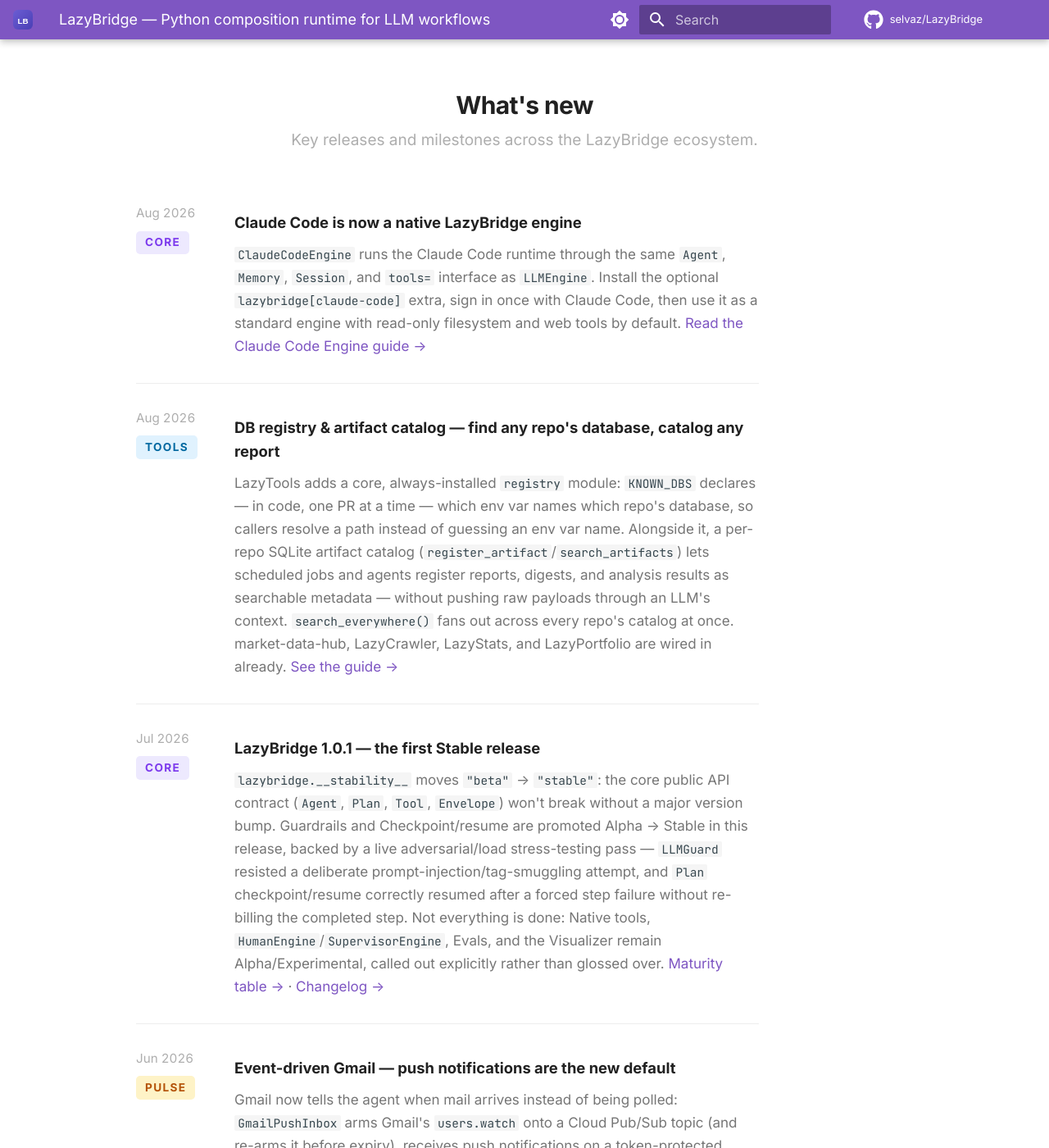
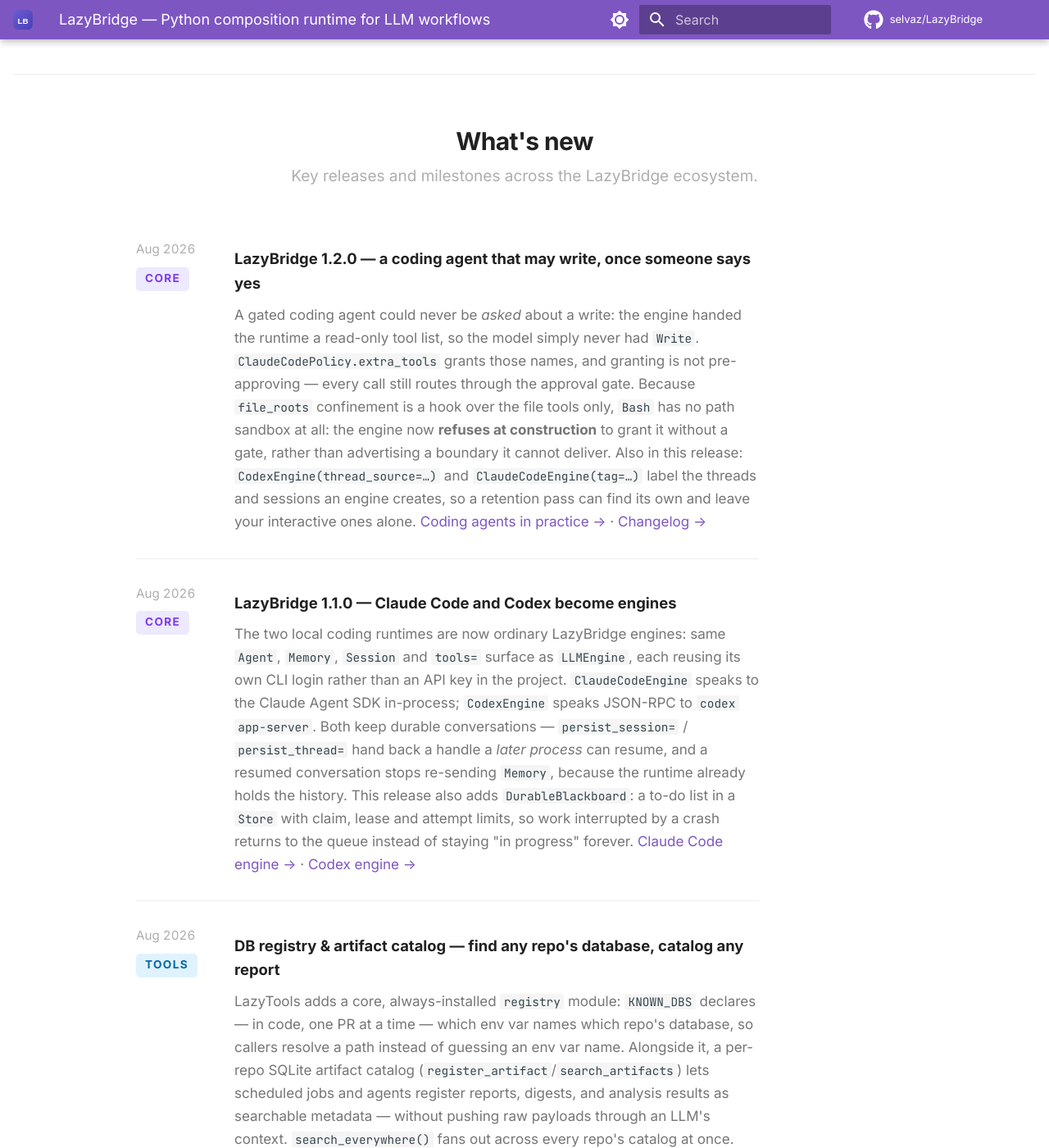
Before and after one commit to selvaz/lazybridgewebsite, an MkDocs documentation site: the page built from docs/index.md, in a window 1280 px wide and 1400 px high, scrolled down 6210 px. Shown: the whole window at 82% size. Built offline with MkDocs 1.6.1 and Material for MkDocs 9.7.7, drawn with Linux system fonts in a browser that asks for light colours; comment, search, counter and statistics services are not loaded.

Commit message:
Catch the landing page up with 1.1.0 and 1.2.0
The site last deployed on 8 August and still presented 1.0.1 as the
newest release, so the public page recommended a version two releases
behind and said nothing about the change most likely to matter to a
reader: the local coding runtimes became ordinary engines.

Adds a card for each. 1.1.0 — ClaudeCodeEngine and CodexEngine as
standard engines on each CLI's own login, durable sessions and threads a
later process can resume, and DurableBlackboard. 1.2.0 — extra_tools,
which is what lets a gated agent be asked about a write at all, with the
construction-time refusal to grant Bash without a gate; plus the thread
and session labels a retention pass needs.

That 1.1.0 card replaces "Claude Code is now a native LazyBridge engine"
from #44 rather than sitting above it. The older card is a strict subset
— one engine where there are two, no durable conversations — and its
guide link survives in the new one, so keeping both would have shown a
reader two consecutive cards making the same announcement.

Adds a "Coding agents" chip to the hero for the same reason.

Every core.lazybridge.com link added here was checked live (200), and
the site builds --strict.

```diff
--- a/docs/index.md
+++ b/docs/index.md
@@ -44,6 +44,10 @@
       <span class="lb-chip">
         <svg width="13" height="13" viewBox="0 0 24 24" fill="none" stroke="currentColor" stroke-width="2.5"><path d="M17 21v-2a4 4 0 0 0-4-4H5a4 4 0 0 0-4 4v2"/><circle cx="9" cy="7" r="4"/><path d="M23 21v-2a4 4 0 0 0-3-3.87"/><path d="M16 3.13a4 4 0 0 1 0 7.75"/></svg>
         Human-in-the-loop
+      </span>
+      <span class="lb-chip">
+        <svg width="13" height="13" viewBox="0 0 24 24" fill="none" stroke="currentColor" stroke-width="2.5"><path d="M12 19l7-7 3 3-7 7-3-3z"/><path d="M18 13l-1.5-7.5L2 2l3.5 14.5L13 18l5-5z"/><path d="M2 2l7.586 7.586"/><circle cx="11" cy="11" r="2"/></svg>
+        Coding agents
       </span>
     </div>
   </div>
@@ -334,8 +338,19 @@
         <span class="lb-eco-card__badge lb-eco-card__badge--core">core</span>
       </div>
       <div class="lb-update-item__body">
-        <p class="lb-update-title">Claude Code is now a native LazyBridge engine</p>
-        <p class="lb-update-desc"><code>ClaudeCodeEngine</code> runs the Claude Code runtime through the same <code>Agent</code>, <code>Memory</code>, <code>Session</code>, and <code>tools=</code> interface as <code>LLMEngine</code>. Install the optional <code>lazybridge[claude-code]</code> extra, sign in once with Claude Code, then use it as a standard engine with read-only filesystem and web tools by default. <a href="https://core.lazybridge.com/guides/full/claude-code-engine/">Read the Claude Code Engine guide &rarr;</a></p>
+        <p class="lb-update-title">LazyBridge 1.2.0 &mdash; a coding agent that may write, once someone says yes</p>
+        <p class="lb-update-desc">A gated coding agent could never be <em>asked</em> about a write: the engine handed the runtime a read-only tool list, so the model simply never had <code>Write</code>. <code>ClaudeCodePolicy.extra_tools</code> grants those names, and granting is not pre-approving &mdash; every call still routes through the approval gate. Because <code>file_roots</code> confinement is a hook over the file tools only, <code>Bash</code> has no path sandbox at all: the engine now <strong>refuses at construction</strong> to grant it without a gate, rather than advertising a boundary it cannot deliver. Also in this release: <code>CodexEngine(thread_source=&hellip;)</code> and <code>ClaudeCodeEngine(tag=&hellip;)</code> label the threads and sessions an engine creates, so a retention pass can find its own and leave your interactive ones alone. <a href="https://core.lazybridge.com/guides/full/coding-agents/">Coding agents in practice &rarr;</a> &middot; <a href="https://core.lazybridge.com/changelog/">Changelog &rarr;</a></p>
+      </div>
+    </li>
+
+    <li class="lb-update-item">
+      <div class="lb-update-item__meta">
+        <span class="lb-update-date">Aug 2026</span>
+        <span class="lb-eco-card__badge lb-eco-card__badge--core">core</span>
+      </div>
+      <div class="lb-update-item__body">
+        <p class="lb-update-title">LazyBridge 1.1.0 &mdash; Claude Code and Codex become engines</p>
+        <p class="lb-update-desc">The two local coding runtimes are now ordinary LazyBridge engines: same <code>Agent</code>, <code>Memory</code>, <code>Session</code> and <code>tools=</code> surface as <code>LLMEngine</code>, each reusing its own CLI login rather than an API key in the project. <code>ClaudeCodeEngine</code> speaks to the Claude Agent SDK in-process; <code>CodexEngine</code> speaks JSON-RPC to <code>codex app-server</code>. Both keep durable conversations &mdash; <code>persist_session=</code> / <code>persist_thread=</code> hand back a handle a <em>later process</em> can resume, and a resumed conversation stops re-sending <code>Memory</code>, because the runtime already holds the history. This release also adds <code>DurableBlackboard</code>: a to-do list in a <code>Store</code> with claim, lease and attempt limits, so work interrupted by a crash returns to the queue instead of staying "in progress" forever. <a href="https://core.lazybridge.com/guides/full/claude-code-engine/">Claude Code engine &rarr;</a> &middot; <a href="https://core.lazybridge.com/guides/full/codex-engine/">Codex engine &rarr;</a></p>
       </div>
     </li>
 
```
